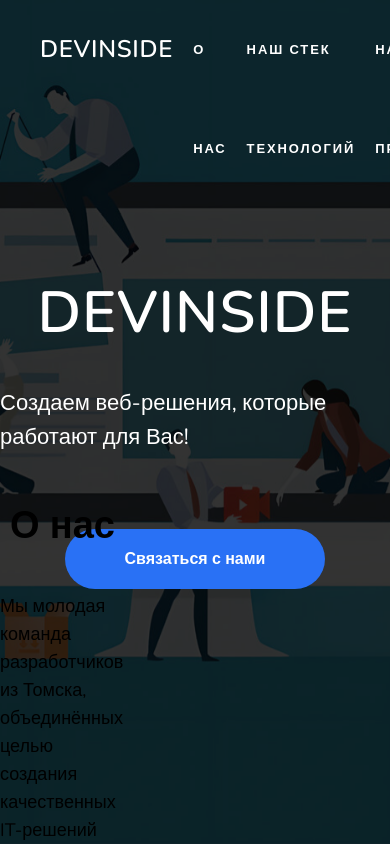
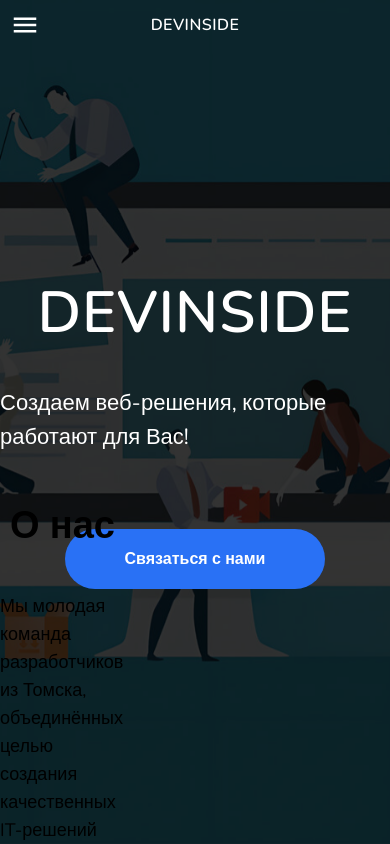
Before and after one commit to milanasolyanka/devinside-landing, a React (Create React App) app: page / in a window 390 px wide. Built offline with nearby package versions, Linux system fonts and the light colour scheme.

Commit message:
adapted navbar for mobiles

```diff
--- /dev/null
+++ b/src/components/Header/header-media.scss
@@ -0,0 +1,104 @@
+@import "../../styles/colors.scss";
+
+@media (max-width: 1024px) {
+  .header {
+    height: 50px;
+
+    transition: all 0.4s ease;
+
+    .sidebar-toggler {
+      position: absolute;
+      left: 0;
+      top: 0;
+      height: 50px;
+      width: 50px;
+
+      display: flex;
+      justify-content: center;
+      align-items: center;
+
+      transition: all 0.4s ease;
+    }
+
+    .header__holder {
+      display: flex;
+      flex-direction: row;
+      justify-content: center;
+
+      font-family: "Nunito", Arial, sans-serif;
+
+      .header__logo {
+        line-height: 50px;
+        font-weight: 600;
+        letter-spacing: 0.03em;
+        font-size: 16px;
+      }
+
+      .header__menu {
+        position: fixed;
+        top: 50px;
+        left: 0;
+        height: calc(100vh - 50px);
+        width: 100%;
+        z-index: 999;
+        background-color: rgba(255, 255, 255, 0.5);
+        backdrop-filter: blur(10px);
+
+        flex-direction: column;
+        justify-content: center;
+
+        a {
+          height: 192px;
+          width: 100%;
+          display: flex;
+          justify-content: center;
+
+          text-transform: uppercase;
+          letter-spacing: 0.01em;
+          color: $color-black;
+          letter-spacing: 0.1em;
+          font-size: 4vh;
+          line-height: 12vh;
+          font-family: "Nunito", Arial, sans-serif;
+          font-weight: 600;
+        }
+
+        .selectedSection {
+          color: $color-black;
+        }
+      }
+
+      .sidebar-invisible {
+        animation: slideLeft 0.4s ease-in-out 0s forwards;
+      }
+      .sidebar-visible {
+        display: flex;
+        animation: slideRight 0.4s ease-in-out 0s forwards;
+      }
+    }
+  }
+}
+
+@keyframes slideRight {
+  0% {
+    opacity: 0;
+    transform: translateX(-100vw);
+  }
+
+  100% {
+    opacity: 1;
+    transform: translateX(0);
+  }
+}
+
+@keyframes slideLeft {
+  0% {
+    opacity: 1;
+    transform: translateX(0);
+  }
+
+  100% {
+    opacity: 0;
+    transform: translateX(-100vw);
+  }
+}
--- a/src/components/Header/header.scss
+++ b/src/components/Header/header.scss
@@ -9,6 +9,10 @@
   height: 99px;
 
   transition: all 0.4s ease;
+
+  .sidebar-toggler {
+    display: none;
+  }
 
   a {
     cursor: pointer;
@@ -66,10 +70,17 @@
 .header.transparent {
   color: $color-white;
   background-color: transparent;
+
+  .sidebar-toggler {
+    background-color: transparent;
+  }
 }
 
 .header.opaque {
   color: $color-black;
   background-color: $color-white;
   box-shadow: rgba(0, 0, 0, 0.13) 0 4px 16px;
+  .sidebar-toggler {
+    background-color: $color-black;
+  }
 }
--- a/src/components/Header/index.tsx
+++ b/src/components/Header/index.tsx
@@ -6,6 +6,7 @@ import CustomNavLink from "components/UI/CustomNavLink";
 import headerData from "data/headerData";
 
 import "./header.scss";
+import "./header-media.scss";
 
 const Header = () => {
   // код для цвета хэдера - белый или прозрачный
@@ -23,15 +24,51 @@ const Header = () => {
     });
   }, []);
 
+  // код для адаптива, для кнопочки показа sidebar
+  const [sidebarVisibility, setSidebarVisibility] =
+    useState<string>("sidebar-invisible");
+  const sidebarToggler = () => {
+    if (sidebarVisibility === "sidebar-invisible")
+      setSidebarVisibility("sidebar-visible");
+    if (sidebarVisibility === "sidebar-visible")
+      setSidebarVisibility("sidebar-invisible");
+  };
+
   return (
     <div className={`header ${headerColor}`}>
+      <button className="sidebar-toggler" onClick={sidebarToggler}>
+        {sidebarVisibility === "sidebar-invisible" ? (
+          <svg
+            xmlns="http://www.w3.org/2000/svg"
+            height="30"
+            viewBox="0 -960 960 960"
+            width="30"
+            fill="white"
+          >
+            <path d="M120-240v-80h720v80H120Zm0-200v-80h720v80H120Zm0-200v-80h720v80H120Z" />
+          </svg>
+        ) : (
+          <svg
+            xmlns="http://www.w3.org/2000/svg"
+            height="30"
+            viewBox="0 -960 960 960"
+            width="30"
+            fill="white"
+          >
+            <path d="m256-200-56-56 224-224-224-224 56-56 224 224 224-224 56 56-224 224 224 224-56 56-224-224-224 224Z" />
+          </svg>
+        )}
+      </button>
       <div className="header__holder">
         <div className="header__logo">
           <Link to="/" reloadDocument>
             DEVINSIDE
           </Link>
         </div>
-        <div className="header__menu">
+        <div
+          className={`header__menu ${sidebarVisibility}`}
+          onClick={(e) => setSidebarVisibility("sidebar-invisible")}
+        >
           {headerData.map((item) => (
             <CustomNavLink
               key={item.link}
```
Also changed, not shown: src/assets/close.svg (added), src/assets/menu.svg (added).
